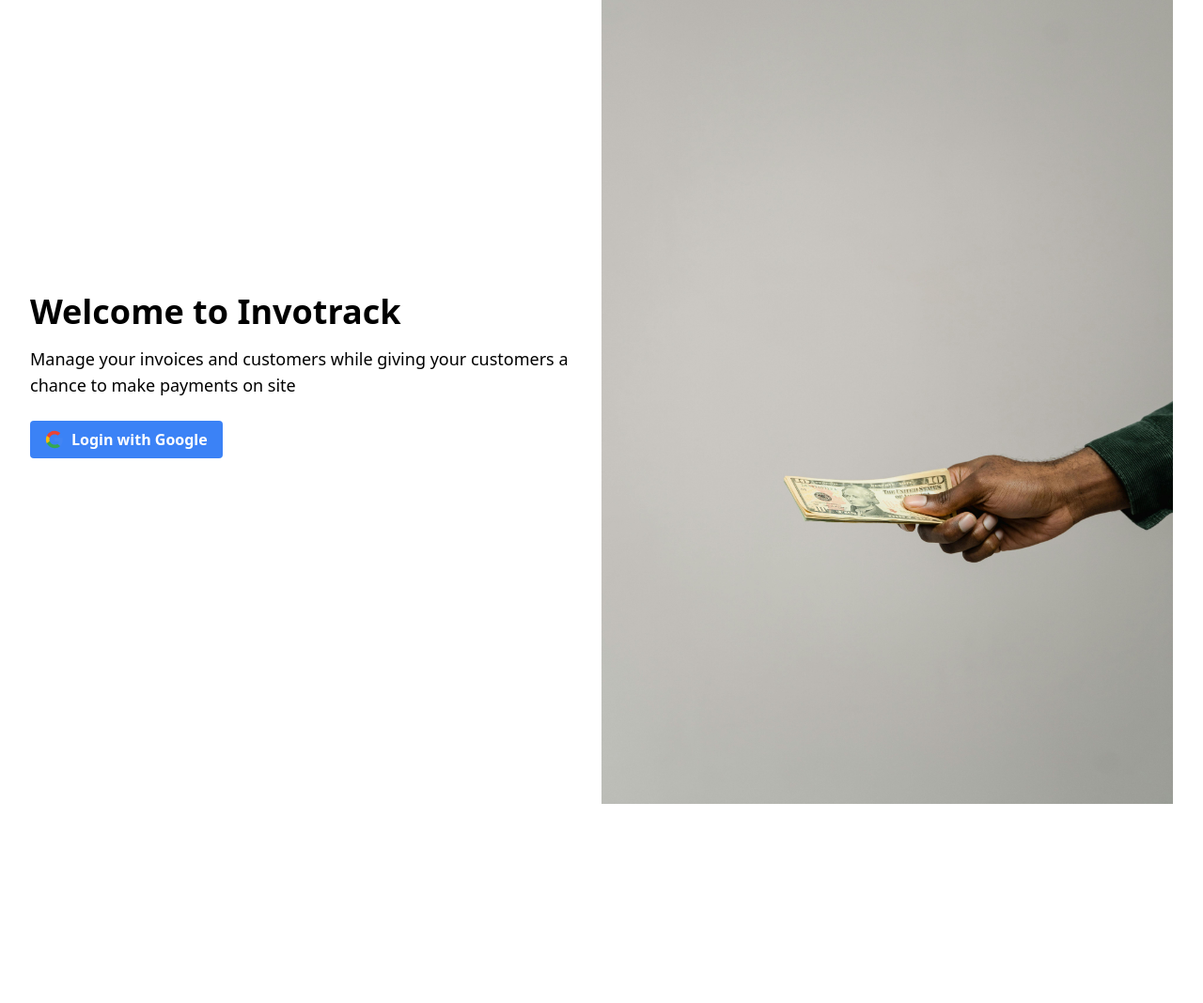
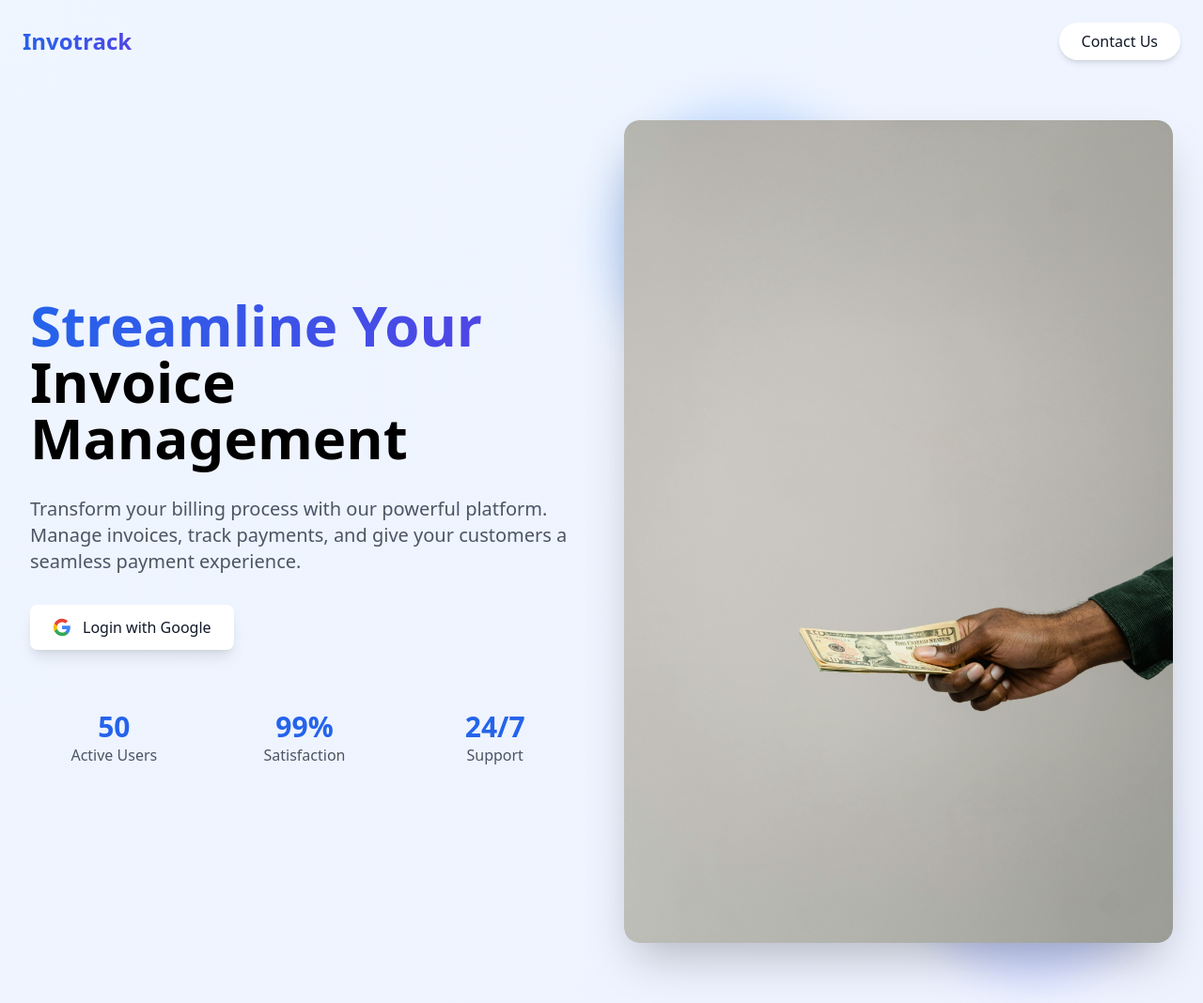
Before and after one commit to Murega14/invotrack, a Flask app: page / in a window 1280 px wide. Shown: the whole page at 94% size. Before the commit the page ends 856 px from the top, so only its background shows below. Run offline with Flask 3, Linux system fonts and the light colour scheme; parts of the project's set-up code (start-up, migrations or seed data) failed here and were passed over; some libraries are stand-ins or nearby versions.

Commit message:
Enhance authentication flow and improve index page design; update logging level and streamline user creation process

```diff
--- a/app/templates/index.html
+++ b/app/templates/index.html
@@ -2,23 +2,109 @@
 {% block title %}Home{% endblock %}
 {% block content %}
 
-<div class="flex flex-col md:flex-row items-center justify-between p-8 bg-white h-screen">
-    <div class="md:w-1/2 mb-8 md:mb-0">
-        <h1 class="text-4xl font-bold mb-4">Welcome to Invotrack</h1>
-        <p class="text-lg mb-6">Manage your invoices and customers while giving your customers a chance to make payments on site</p>
-        <button class="bg-blue-500 hover:bg-blue-600 text-white font-bold py-2 px-4 rounded flex items-center">
-            <svg class="w-5 h-5 mr-2" viewBox="0 0 24 24" xmlns="http://www.w3.org/2000/svg">
+<!-- Hero Section -->
+<div class="min-h-screen bg-gradient-to-br from-blue-50 to-indigo-50 relative overflow-hidden">
+    <!-- Navigation -->
+    <nav class="absolute top-0 left-0 right-0 p-6">
+        <div class="max-w-7xl mx-auto flex items-center justify-between">
+            <div class="text-2xl font-bold bg-gradient-to-r from-blue-600 to-indigo-600 bg-clip-text text-transparent">
+                Invotrack
+            </div>
+            <button class="bg-white hover:bg-gray-50 text-gray-900 px-6 py-2 rounded-full shadow-md transition duration-300 ease-in-out transform hover:scale-105">
+                Contact Us
+            </button>
+        </div>
+    </nav>
+
+    <!-- Main Content -->
+    <div class="max-w-7xl mx-auto px-4 sm:px-6 lg:px-8 pt-32 pb-16">
+        <div class="grid grid-cols-1 lg:grid-cols-2 gap-12 items-center">
+            <!-- Left Column -->
+            <div class="space-y-8">
+                <h1 class="text-5xl md:text-6xl font-bold leading-tight">
+                    <span class="bg-gradient-to-r from-blue-600 to-indigo-600 bg-clip-text text-transparent">
+                        Streamline Your
+                    </span>
+                    <br />
+                    Invoice Management
+                </h1>
+
+                <p class="text-gray-600 text-lg md:text-xl leading-relaxed">
+                    Transform your billing process with our powerful platform. Manage invoices, track payments, and give your customers a seamless payment experience.
+                </p>
+
+                <div class="flex flex-col sm:flex-row gap-4">
+                    <!-- Google Login Button -->
+                    <a href="{{ url_for('authentication.login') }}"
+                       class="inline-flex items-center justify-center px-6 py-3 rounded-lg bg-white hover:bg-gray-50 text-gray-900 shadow-lg transition duration-300 ease-in-out transform hover:scale-105">
+                        <svg class="w-5 h-5 mr-3" viewBox="0 0 24 24" xmlns="http://www.w3.org/2000/svg">
                             <path d="M22.56 12.25c0-.78-.07-1.53-.2-2.25H12v4.26h5.92c-.26 1.37-1.04 2.53-2.21 3.31v2.77h3.57c2.08-1.92 3.28-4.74 3.28-8.09z" fill="#4285F4"/>
                             <path d="M12 23c2.97 0 5.46-.98 7.28-2.66l-3.57-2.77c-.98.66-2.23 1.06-3.71 1.06-2.86 0-5.29-1.93-6.16-4.53H2.18v2.84C3.99 20.53 7.7 23 12 23z" fill="#34A853"/>
                             <path d="M5.84 14.09c-.22-.66-.35-1.36-.35-2.09s.13-1.43.35-2.09V7.07H2.18C1.43 8.55 1 10.22 1 12s.43 3.45 1.18 4.93l2.85-2.22.81-.62z" fill="#FBBC05"/>
                             <path d="M12 5.38c1.62 0 3.06.56 4.21 1.64l3.15-3.15C17.45 2.09 14.97 1 12 1 7.7 1 3.99 3.47 2.18 7.07l3.66 2.84c.87-2.6 3.3-4.53 6.16-4.53z" fill="#EA4335"/>
                         </svg>
-            <a href="{{ url_for('authentication.login') }}">Login with Google</a>
-        </button>
+                        Login with Google
+                    </a>
                 </div>
-    <div class="md:w-1/2">
-        <img src="{{ url_for('static', filename='assets/web-bg.jpg') }}" alt="Photo by Tima Miroshnichenko" class="w-full h-auto">
+
+                <!-- Stats -->
+                <div class="grid grid-cols-3 gap-6 pt-8">
+                    <div class="text-center">
+                        <div class="text-3xl font-bold text-blue-600">50</div>
+                        <div class="text-gray-600">Active Users</div>
+                    </div>
+                    <div class="text-center">
+                        <div class="text-3xl font-bold text-blue-600">99%</div>
+                        <div class="text-gray-600">Satisfaction</div>
+                    </div>
+                    <div class="text-center">
+                        <div class="text-3xl font-bold text-blue-600">24/7</div>
+                        <div class="text-gray-600">Support</div>
+                    </div>
                 </div>
             </div>
 
+            <!-- Right Column -->
+            <div class="relative">
+                <!-- Decorative Elements -->
+                <div class="absolute -top-4 -left-4 w-72 h-72 bg-blue-200 rounded-full mix-blend-multiply filter blur-xl opacity-70 animate-blob"></div>
+                <div class="absolute -bottom-8 -right-4 w-72 h-72 bg-indigo-200 rounded-full mix-blend-multiply filter blur-xl opacity-70 animate-blob animation-delay-2000"></div>
+
+                <!-- Main Image -->
+                <div class="relative">
+                    <div class="rounded-2xl overflow-hidden shadow-2xl transform hover:scale-105 transition duration-500">
+                        <img src="{{ url_for('static', filename='assets/web-bg.jpg') }}"
+                             alt="Invoice Management Dashboard"
+                             class="w-full h-auto rounded-2xl">
+                    </div>
+                </div>
+            </div>
+        </div>
+    </div>
+</div>
+
+<!-- Add these styles to your CSS -->
+<style>
+    @keyframes blob {
+        0% {
+            transform: translate(0px, 0px) scale(1);
+        }
+        33% {
+            transform: translate(30px, -50px) scale(1.1);
+        }
+        66% {
+            transform: translate(-20px, 20px) scale(0.9);
+        }
+        100% {
+            transform: translate(0px, 0px) scale(1);
+        }
+    }
+    .animate-blob {
+        animation: blob 7s infinite;
+    }
+    .animation-delay-2000 {
+        animation-delay: 2s;
+    }
+</style>
+
 {% endblock %}
```
Also changed, not shown: app/Routes/authentication.py (+22 -40 lines). Lines whose indentation alone changed are shown as unchanged.
